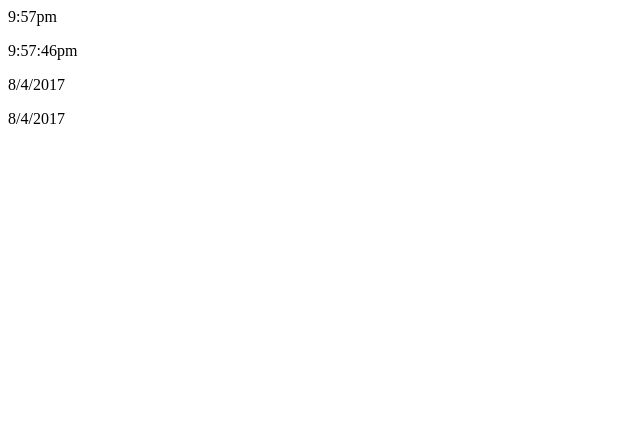
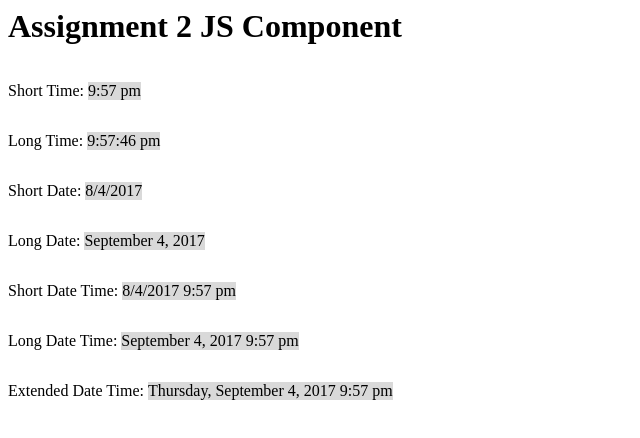
Before and after one commit to ryanbrat/itReadinessHomework, a plain HTML site: page Assignment2/jsCompontent/index.html in a window 1280 px wide. Shown: the whole page, without its empty margins (0-640 px from the left). Drawn offline with Linux system fonts and the light colour scheme.

Commit message:
assignment 2

```diff
--- a/Assignment2/jsCompontent/DateFormatting.js
+++ b/Assignment2/jsCompontent/DateFormatting.js
@@ -1,14 +1,13 @@
 //getShortTime
 var DateFormatter = {
-getShortTime: function(date){
+  getShortTime: function(date) {
     var hours = date.getHours();
     var minutes = date.getMinutes();
-    //var formattedHours = '';
     var ampm = '';
 
     if (hours >= 12) {
       ampm = 'pm';
-    }else{
+    } else {
       ampm = 'am'
     }
     if (hours > 12) {
@@ -18,8 +17,12 @@ getShortTime: function(date){
     } else {
       formattedHours = hours;
     }
-    return hours + ':' + minutes + ampm;
-}
+
+    if (minutes.length == 1)
+      minutes = "0" + minutes;
+
+    return hours + ':' + minutes + ' ' + ampm;
+  }
 }
 
 var d = new Date();
@@ -30,16 +33,15 @@ document.getElementById("shortTime").innerHTML = formDate;
 
 //getLongTime
 var DateFormatter = {
-getLongTime: function(date){
+  getLongTime: function(date) {
     var hours = date.getHours();
     var minutes = date.getMinutes();
     var seconds = date.getSeconds();
-    //var formattedHours = '';
     var ampm = '';
 
     if (hours >= 12) {
       ampm = 'pm';
-    }else{
+    } else {
       ampm = 'am'
     }
     if (hours > 12) {
@@ -49,8 +51,12 @@ getLongTime: function(date){
     } else {
       formattedHours = hours;
     }
-    return hours + ':' + minutes + ':' + seconds + ampm;
-}
+
+    if (minutes.length == 1)
+      minutes = "0" + minutes;
+
+    return hours + ':' + minutes + ':' + seconds + ' ' + ampm;
+  }
 }
 
 var d = new Date();
@@ -59,13 +65,13 @@ document.getElementById("longTime").innerHTML = formDate;
 
 //getShortDate
 var DateFormatter = {
-getShortDate: function(date){
+  getShortDate: function(date) {
     var month = date.getMonth();
     var day = date.getDay();
     var year = date.getFullYear();
 
     return month + '/' + day + '/' + year;
-}
+  }
 }
 
 var d = new Date();
@@ -74,13 +80,26 @@ document.getElementById("shortDate").innerHTML = formDate;
 
 //getLongDate
 var DateFormatter = {
-getLongDate: function(date){
-    var month = date.getMonth();
+  getLongDate: function(date) {
+    var month = new Array();
+    month[0] = "January";
+    month[1] = "February";
+    month[2] = "March";
+    month[3] = "April";
+    month[4] = "May";
+    month[5] = "June";
+    month[6] = "July";
+    month[7] = "August";
+    month[8] = "September";
+    month[9] = "October";
+    month[10] = "November";
+    month[11] = "December";
+    var n = month[d.getMonth()];
     var day = date.getDay();
     var year = date.getFullYear();
 
-    return month + '/' + day + '/' + year;
-}
+    return n + ' ' + day + ',' + ' ' + year;
+  }
 }
 
 var d = new Date();
@@ -89,41 +108,140 @@ document.getElementById("longDate").innerHTML = formDate;
 
 //getShortDateTime
 var DateFormatter = {
-getLongDate: function(date){
+  getShortDateTime: function(date) {
     var month = date.getMonth();
     var day = date.getDay();
     var year = date.getFullYear();
+    var hours = date.getHours();
+    var minutes = date.getMinutes();
+    var ampm = '';
 
-    return month + '/' + day + '/' + year;
-}
+    if (hours >= 12) {
+      ampm = 'pm';
+    } else {
+      ampm = 'am'
+    }
+    if (hours > 12) {
+      hours -= 12;
+    } else if (hours === 0) {
+      formattedHours = 12;
+    } else {
+      formattedHours = hours;
+    }
+
+    if (minutes.length == 1)
+      minutes = "0" + minutes;
+
+    return month + '/' + day + '/' + year + ' ' + hours + ':' + minutes + ' ' + ampm;
+  }
 }
 
 var d = new Date();
-var formDate = DateFormatter.getLongDate(d);
-document.getElementById("longDate").innerHTML = formDate;
+var formDate = DateFormatter.getShortDateTime(d);
+document.getElementById("ShortDateTime").innerHTML = formDate;
+
+//getLongDateTime
+var DateFormatter = {
+  getLongDateTime: function(date) {
+    var month = new Array();
+    month[0] = "January";
+    month[1] = "February";
+    month[2] = "March";
+    month[3] = "April";
+    month[4] = "May";
+    month[5] = "June";
+    month[6] = "July";
+    month[7] = "August";
+    month[8] = "September";
+    month[9] = "October";
+    month[10] = "November";
+    month[11] = "December";
+    var n = month[d.getMonth()];
+    var day = date.getDay();
+    var year = date.getFullYear();
+    var hours = date.getHours();
+    var minutes = date.getMinutes();
+    var ampm = '';
+
+    if (hours >= 12) {
+      ampm = 'pm';
+    } else {
+      ampm = 'am'
+    }
+    if (hours > 12) {
+      hours -= 12;
+    } else if (hours === 0) {
+      formattedHours = 12;
+    } else {
+      formattedHours = hours;
+    }
+
+    if (minutes.length == 1)
+      minutes = "0" + minutes;
+
+    return n + ' ' + day + ',' + ' ' + year + ' ' + hours + ':' + minutes + ' ' + ampm;
+
+  }
+}
+
+var d = new Date();
+var formDate = DateFormatter.getLongDateTime(d);
+document.getElementById("LongDateTime").innerHTML = formDate;
+
+//getExtendedDateTime
+var DateFormatter = {
+  getExtendedDateTime: function(date) {
 
 
-//changes
-//month/day/year hour:minutes AM|PM
-// Sample code
+    var d = new Date();
+    var weekday = new Array(7);
+    weekday[0] = "Sunday";
+    weekday[1] = "Monday";
+    weekday[2] = "Tuesday";
+    weekday[3] = "Wednesday";
+    weekday[4] = "Thursday";
+    weekday[5] = "Friday";
+    weekday[6] = "Saturday";
+    var w = weekday[d.getDay()];
+    var month = new Array();
+    month[0] = "January";
+    month[1] = "February";
+    month[2] = "March";
+    month[3] = "April";
+    month[4] = "May";
+    month[5] = "June";
+    month[6] = "July";
+    month[7] = "August";
+    month[8] = "September";
+    month[9] = "October";
+    month[10] = "November";
+    month[11] = "December";
+    var m = month[d.getMonth()];
+    var day = date.getDay();
+    var year = date.getFullYear();
+    var hours = date.getHours();
+    var minutes = date.getMinutes();
+    var ampm = '';
 
-// var DateFormatter = {
-//   getReverseDate:function(date){
-//     var year = date.getFullYear();
-//     var month = date.getMonth();
-//
-//     return year + '/' + month;
-// }
-// }
-// var d = new Date();
-// var formDate = DateFormatter.getReverseDate(d);
-// document.getElementById("date").innerHTML = formDate;
+    if (hours >= 12) {
+      ampm = 'pm';
+    } else {
+      ampm = 'am'
+    }
+    if (hours > 12) {
+      hours -= 12;
+    } else if (hours === 0) {
+      formattedHours = 12;
+    } else {
+      formattedHours = hours;
+    }
+    if (minutes.length == 1)
+      minutes = "0" + minutes;
 
+    return w + ', ' + m + ' ' + day + ',' + ' ' + year + ' ' + hours + ':' + minutes + ' ' + ampm;
+  }
+}
 
-
-
-
-//bottom of DateFormatting.js
-// var getMonthYear = DateFormatter.getMonthYear(new Date());
-// console.log('Get Month Year ' + getMonthYear);
-// var d = new Date(year, month, day, hours, minutes, seconds, milliseconds);
+var d = new Date();
+var formDate = DateFormatter.getExtendedDateTime(d);
+document.getElementById("ExtendedDateTime").innerHTML = formDate;
--- a/Assignment2/jsCompontent/index.html
+++ b/Assignment2/jsCompontent/index.html
@@ -1,13 +1,31 @@
 <html>
 <head>
-
+<link rel="stylesheet" href="js.css" type="text/css">
 </head>
 <body>
-  <p id="shortTime"></p>
-  <p id="longTime"></p>
-  <p id="shortDate"></p>
-  <p id="longDate"></p>
-  <p id="date"></p>
+  <header><h1>Assignment 2 JS Component</h1></header>
+
+  <label for="shortTime">Short Time:</label>
+  <p id="shortTime"></p><br/>
+
+  <label for="longTime">Long Time:</label>
+  <p id="longTime">longTime</p><br/>
+
+  <label for="shortDate">Short Date:</label>
+  <p id="shortDate"></p><br/>
+
+  <label for="longDate">Long Date:</label>
+  <p id="longDate"></p><br/>
+
+  <label for="ShortDateTime">Short Date Time:</label>
+  <p id="ShortDateTime"></p><br/>
+
+  <label for="LongDateTime">Long Date Time:</label>
+  <p id="LongDateTime"></p><br/>
+
+  <label for="ExtendedDateTime">Extended Date Time:</label>
+  <p id="ExtendedDateTime"></p>
+
   <script src="DateFormatting.js"></script>
 </body>
 </html>
--- /dev/null
+++ b/Assignment2/jsCompontent/js.css
@@ -0,0 +1,7 @@
+label, p{
+  display: inline-block;
+}
+
+p{
+  background-color: rgba(0, 0, 0, 0.15);
+}
--- a/Assignment2/styles/main.css
+++ b/Assignment2/styles/main.css
@@ -1,16 +1,24 @@
-body{
+* {
+  box-sizing: border-box;
+}
+
+body {
   background-color: #888;
   padding: 0;
   margin: 0;
+  font-family: "Helvetica Neue", Helvetica, Arial, sans-serif;
 }
 
-.container{
+.container {
   margin: 0 auto;
   width: 960px;
   background-color: #fff;
 }
 
-header{
+
+/*HEADER*/
+
+header {
   background: url("../sky.jpeg") no-repeat center center;
   background-size: cover;
   height: 429px;
@@ -18,99 +26,151 @@ header{
   margin: 0;
 }
 
-header h1, header h3, header nav a{
+header h1, header h2, header nav a {
   color: white;
 }
 
-header h1{
-  padding-top: 150px;
+header h1 {
+  padding-top: 85px;
+  font-size: 60px;
 }
 
-header h1, header h3{
+header h1, header h2 {
   text-align: center;
+  font-weight: normal;
 }
 
-header nav{
+header nav {
+  text-align: right;
+  padding-top: 5px;
+}
+
+header nav a {
+  text-decoration: none;
+  font-size: 12px;
+  padding: 10px;
+}
+
+
+/*MAIN SECTION*/
+
+.mainContent {
+  float: left;
+  width: 70%;
+  padding-left: 20px;
+}
+
+h3, h2, h1 {
+  color: #30396D;
+}
+
+blockquote div {
   text-align: right;
 }
 
-header nav a{
-  text-decoration: none;
-  padding: 10px;
+blockquote {
+  border: solid 1px #888;
+  padding: 40px 20px;
+  width: 55%;
+  margin: 30px auto;
+  font-style: italic;
 }
 
-.mainContent{
-  float: left;
-  width: 65%;
-  margin: 10px;
+
+/*ASIDE SECTION*/
+
+aside {
+  width: 22%;
+  float: right;
+  padding-right: 20px;
+  color: #30396D;
 }
 
-aside{
-  width: 25%;
-  float: right;
-  border-bottom: solid 2px black;
-  padding-bottom: 15px;
-  margin: 15px;
+section {
+  border-bottom: solid 2px #30396D;
+  padding-bottom: 20px;
 }
 
-aside img{
-  width: 100%;
+.categories ul {
+  text-decoration: underline;
+  text-align: left;
+  padding-left: 20px;
 }
 
-blockquote div{
-  text-align: right;
+.categories a {
+  color: #30396D;
+  text-decoration: none;
 }
 
-blockquote{
-  border: solid 1px black;
-  padding: 20px;
+.tags nav {
+  padding-left: 0;
+  display: inline;
 }
 
-.tags ul{
-  padding-left: 0;
-  display: inline;
-  list-style-type: none;
+.tags a {
+  display: inline-block;
+  border: solid 1px #888;
+  padding: 5px;
+  margin: 2px;
+  color: #30396D;
+  text-decoration: none;
+  font-size: 12px;
 }
 
-.tags li{
-  display: inline-block;
-  border: solid 1px black;
-  padding: 4px;
-  margin: 2px;
+.tags a:hover {
+  border: solid 1px #30396D;
 }
 
-footer{
+section img {
+  width: 100%;
+  border: solid 2px #30396D;
+  padding: 2px;
+}
+
+/*FOOTER*/
+
+footer {
   clear: both;
   background-color: #30396D;
   width: 100%;
   height: auto;
   overflow: auto;
   color: white;
+  padding: 15px;
 }
 
-footer div{
+footer div {
   width: 33%;
   float: left;
 }
 
-footer h5{
-  padding: 10px;
+footer ul {
+  padding: 0;
+  margin: 0;
+  font-size: 12px;
 }
 
-.events li, .news li{
+.news{
+  padding-left: 5px;
+}
+
+.events li, .news li, .socials li {
   list-style-type: none;
 }
 
-.socials li{
+.events li, .news li {
+  padding-bottom: 10px;
+}
+
+.socials li {
   border: 1px solid #fff;
-  list-style-type: none;
   color: #fff;
   text-align: center;
-  padding: 5px;
-  margin: 5px;
+  padding: 10px;
+  margin: 10px 0;
 }
 
-.socials a{
+.socials a {
   color: #fff;
   text-decoration: none;
 }
```
Also changed, not shown: Assignment2/index.html (+31 -27 lines).
